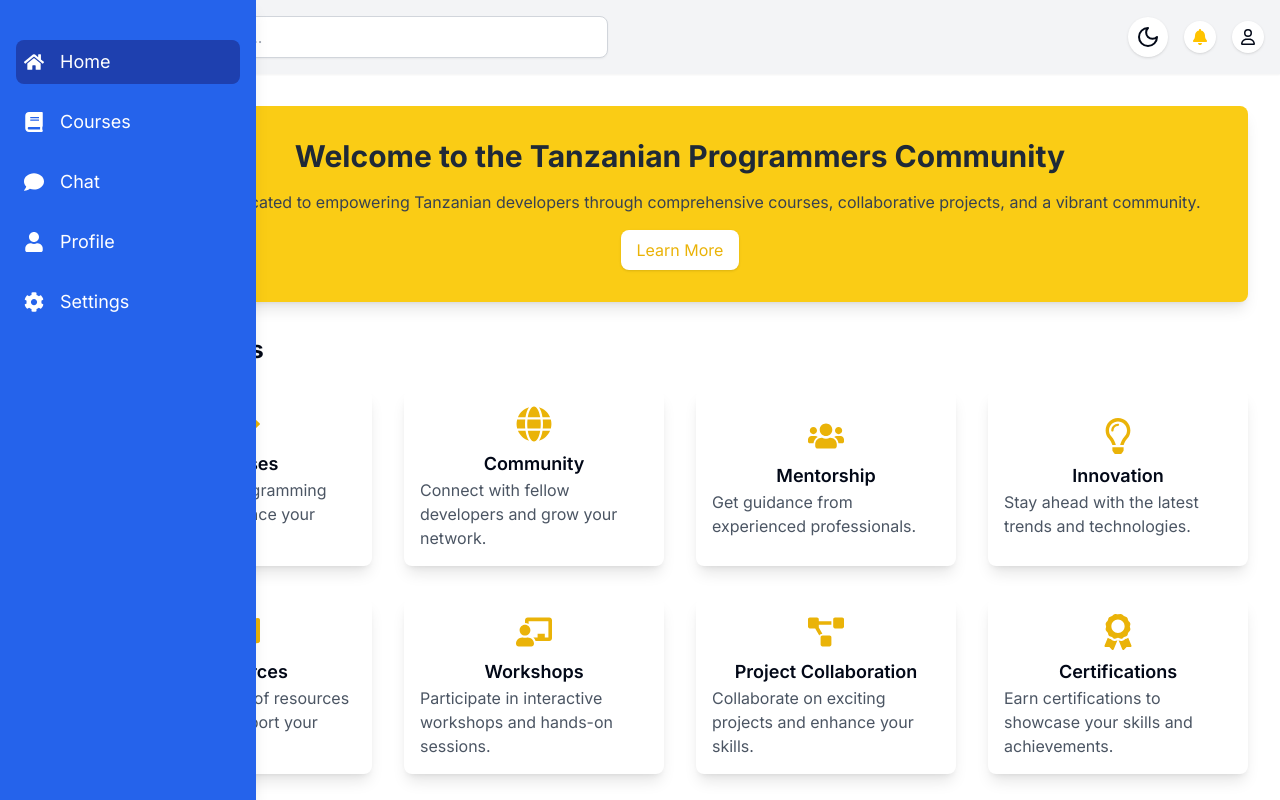
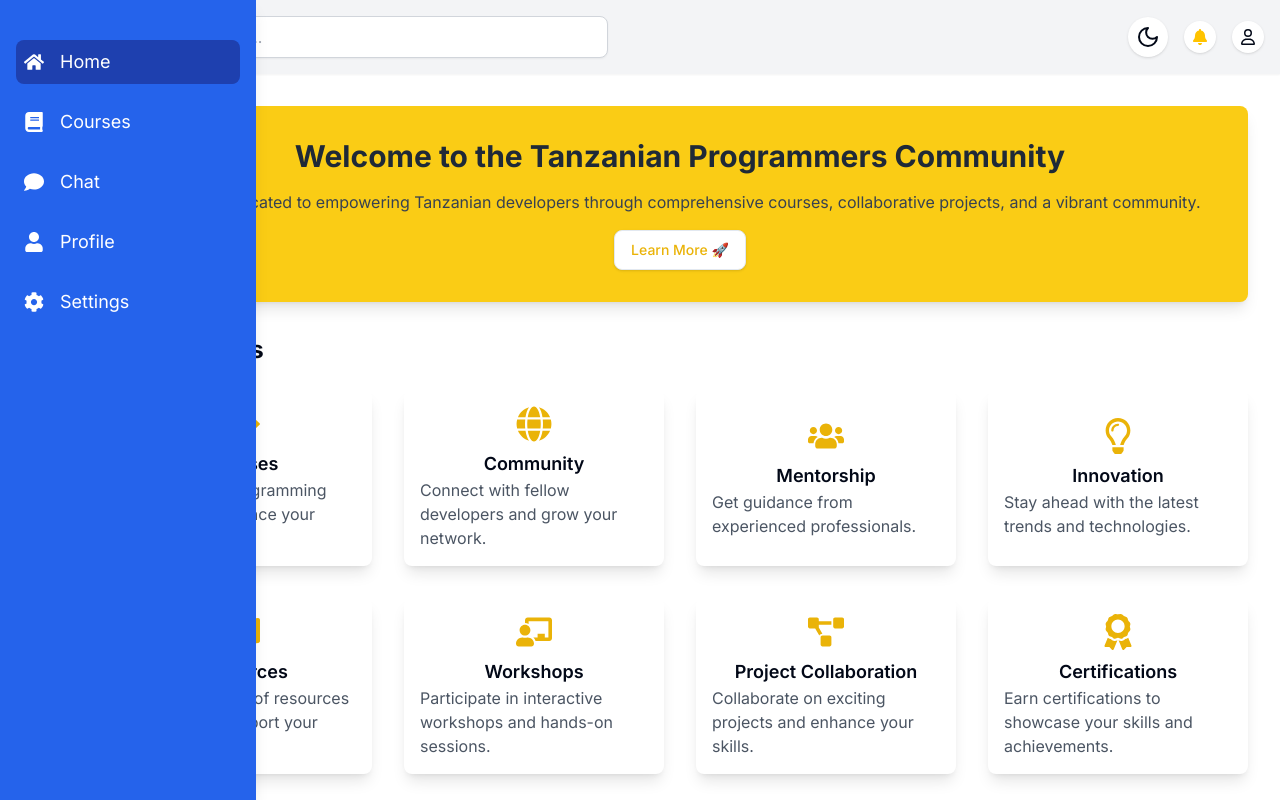
Before and after one commit to smart-programers/smartprogrammers, a Next.js app: page / in a window 1280 px wide. Shown: the top 800 px of the page. Built offline with nearby package versions, Linux system fonts and the light colour scheme.

Commit message:
added a learn more dialog

```diff
--- /dev/null
+++ b/components/LearnMoreDialog.tsx
@@ -0,0 +1,59 @@
+import { Button } from "@/components/ui/button";
+import {
+  Dialog,
+  DialogContent,
+  DialogDescription,
+  DialogFooter,
+  DialogHeader,
+  DialogTitle,
+  DialogTrigger,
+} from "@/components/ui/dialog";
+import { FaUsers, FaRocket, FaCode } from "react-icons/fa";
+
+export function LearnMoreDialog() {
+  return (
+    <Dialog>
+      <DialogTrigger asChild>
+        <Button
+          variant="outline"
+          className="mt-4 px-4 py-2 bg-white text-yellow-500 rounded-lg shadow hover:bg-gray-100 dark:bg-gray-800 dark:text-yellow-400 dark:hover:bg-gray-700 transition-colors"
+        >
+          Learn More 🚀
+        </Button>
+      </DialogTrigger>
+      <DialogContent className="sm:max-w-[425px]">
+        <DialogHeader>
+          <DialogTitle>Join Smart Programmers! 🌟</DialogTitle>
+          <DialogDescription>
+            <div className="flex items-center gap-2">
+              <FaUsers className="text-yellow-500 dark:text-yellow-400" />
+              <p>
+                Become a part of a thriving community of Tanzanian developers! Whether you're a beginner or an expert, Smart Programmers offers resources to help you grow.
+              </p>
+            </div>
+            <div className="mt-4 flex items-center gap-2">
+              <FaRocket className="text-yellow-500 dark:text-yellow-400" />
+              <p>
+                Participate in collaborative projects 🚀 and hands-on workshops to boost your coding skills.
+              </p>
+            </div>
+            <div className="mt-4 flex items-center gap-2">
+              <FaCode className="text-yellow-500 dark:text-yellow-400" />
+              <p>
+                Access top-tier courses 📚 and resources to accelerate your development journey.
+              </p>
+            </div>
+          </DialogDescription>
+        </DialogHeader>
+        <DialogFooter>
+          <Button
+            variant="outline"
+            className="bg-yellow-500 text-white dark:bg-yellow-600 hover:bg-yellow-600 dark:hover:bg-yellow-500"
+          >
+            Get Started 🚀
+          </Button>
+        </DialogFooter>
+      </DialogContent>
+    </Dialog>
+  );
+}
--- a/components/MainSection.tsx
+++ b/components/MainSection.tsx
@@ -1,6 +1,7 @@
 import React from 'react';
 import Services from './Services';
 import Courses from './Courses';
+import { LearnMoreDialog } from './LearnMoreDialog';
 
 interface CourseCardProps {
   title: string;
@@ -29,9 +30,10 @@ const MainSection: React.FC = () => {
         <p className="mt-4 text-gray-700 dark:text-gray-300">
           We are dedicated to empowering Tanzanian developers through comprehensive courses, collaborative projects, and a vibrant community.
         </p>
-        <button className="mt-4 px-4 py-2 bg-white text-yellow-500 rounded-lg shadow hover:bg-gray-100 dark:bg-gray-800 dark:text-yellow-400 dark:hover:bg-gray-700 transition-colors">
+        <LearnMoreDialog />
+        {/* <button className="mt-4 px-4 py-2 bg-white text-yellow-500 rounded-lg shadow hover:bg-gray-100 dark:bg-gray-800 dark:text-yellow-400 dark:hover:bg-gray-700 transition-colors">
           Learn More
-        </button>
+        </button> */}
       </div>
       {/* services */}
       <Services />
```
